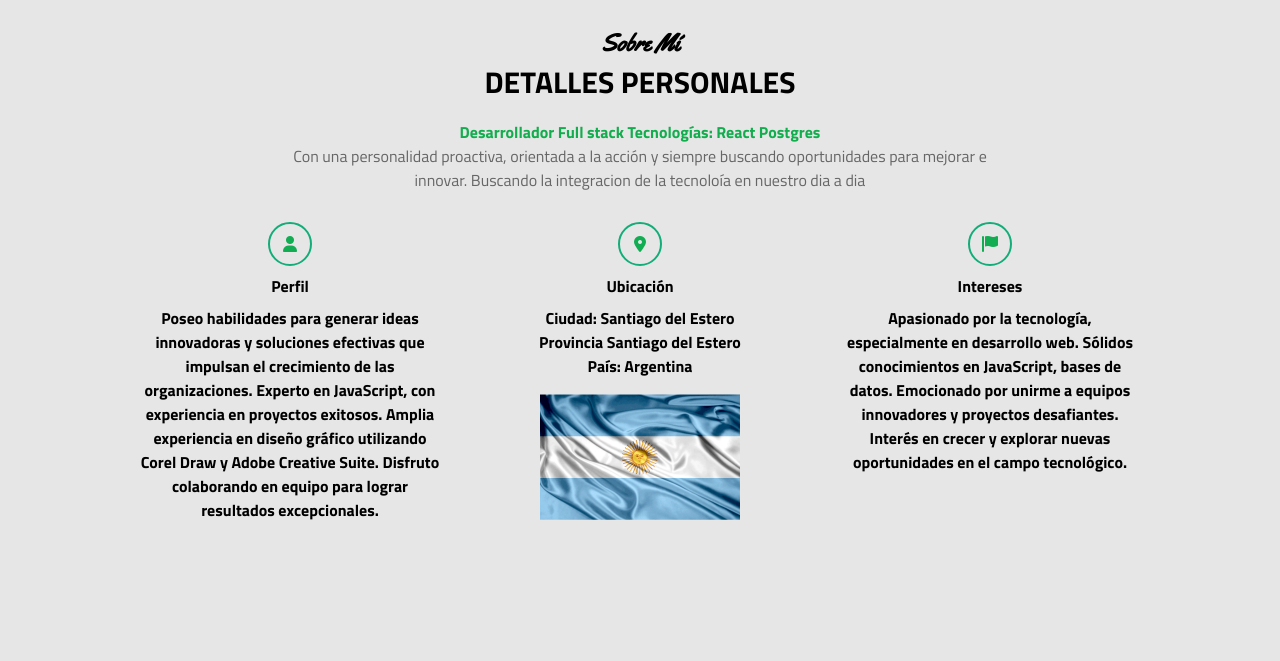
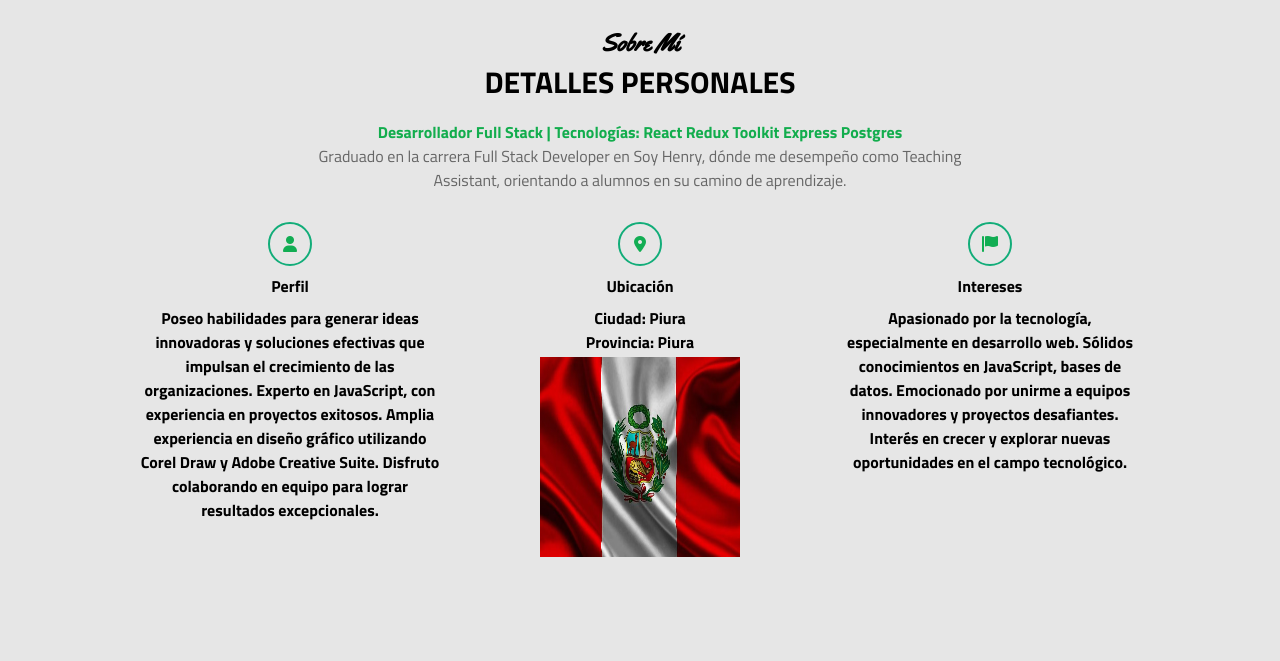
Before and after one commit to josevegas/josevegas.github.io, a plain HTML site: page index.html in a window 1280 px wide. Shown: the part 558-1219 px from the top of the page. Drawn offline with Linux system fonts and the light colour scheme; grey boxes are pictures that could not be loaded.

Commit message:
haciendo mi portfolio

```diff
--- a/index.html
+++ b/index.html
@@ -52,8 +52,8 @@
             <h2 class="titulo-seccion">Sobre Mí</h2>
             <h3>Detalles Personales</h3>
 
-            <p class="especial">Desarrollador Full stack Tecnologías: React Postgres</p>
-            <p>Con una personalidad proactiva, orientada a la acción y siempre buscando oportunidades para mejorar e innovar. Buscando la integracion de la tecnoloía en nuestro dia a dia</p>
+            <p class="especial">Desarrollador Full Stack | Tecnologías: React Redux Toolkit Express Postgres</p>
+            <p>Graduado en la carrera Full Stack Developer en Soy Henry, dónde me desempeño como Teaching Assistant, orientando a alumnos en su camino de aprendizaje.</p>
 
             <div class="fila">
                 <div class="col">
@@ -64,8 +64,8 @@
                 <div class="col">
                     <i class="fa-solid fa-location-dot"></i>
                     <span class="titulo-detalle">Ubicación</span>
-                    <span>Ciudad: Santiago del Estero <br>Provincia Santiago del Estero <br> País: Argentina</span>
-                    <img src="./img/bandera argentina.png" alt="" class="bandera">
+                    <span>Ciudad: Piura <br>Provincia: Piura <br> País: Perú</span>
+                    <img src="./img/bandera.avif" alt="" class="bandera">
 
                 </div>
                 <div class="col">
@@ -155,13 +155,13 @@
                         </div>
                 </div>
             </div>
-                <div class="fila">
+                <!-- <div class="fila">
                     <div class="col">
                         <span>PHOTOSHOP</span>
                         <div class="cont-barra">
-                            <div class="barra" id="photoshop">
+                            <div class="barra" id="photoshop"> -->
                                 <!-- columna izquierda mediante javascript luego generaremos 8 barritas con clse e -->
-                            </div>
+                            <!-- </div>
                             <div class="imagen-con-recuadro">
                                <img src="./img/photoshop.png" alt="" class="imagen-centrada"/>
                             </div>
@@ -170,14 +170,14 @@
                     <div class="col">
                         <span>COREL</span>
                         <div class="cont-barra">
-                            <div class="barra" id="corel">
+                            <div class="barra" id="corel"> -->
                                 <!-- columna derecha  luego generaremos 8 barritas con clse e -->
-                            </div>
+                            <!-- </div>
                             <div class="imagen-con-recuadro">
                                 <img src="./img/corel.png" alt="" class="imagen-centrada"/>
                              </div>
                     </div>
-                </div>
+                </div>  -->
             </div>
         </div>
     </section>
```
Also changed, not shown: img/bandera.avif (added).
